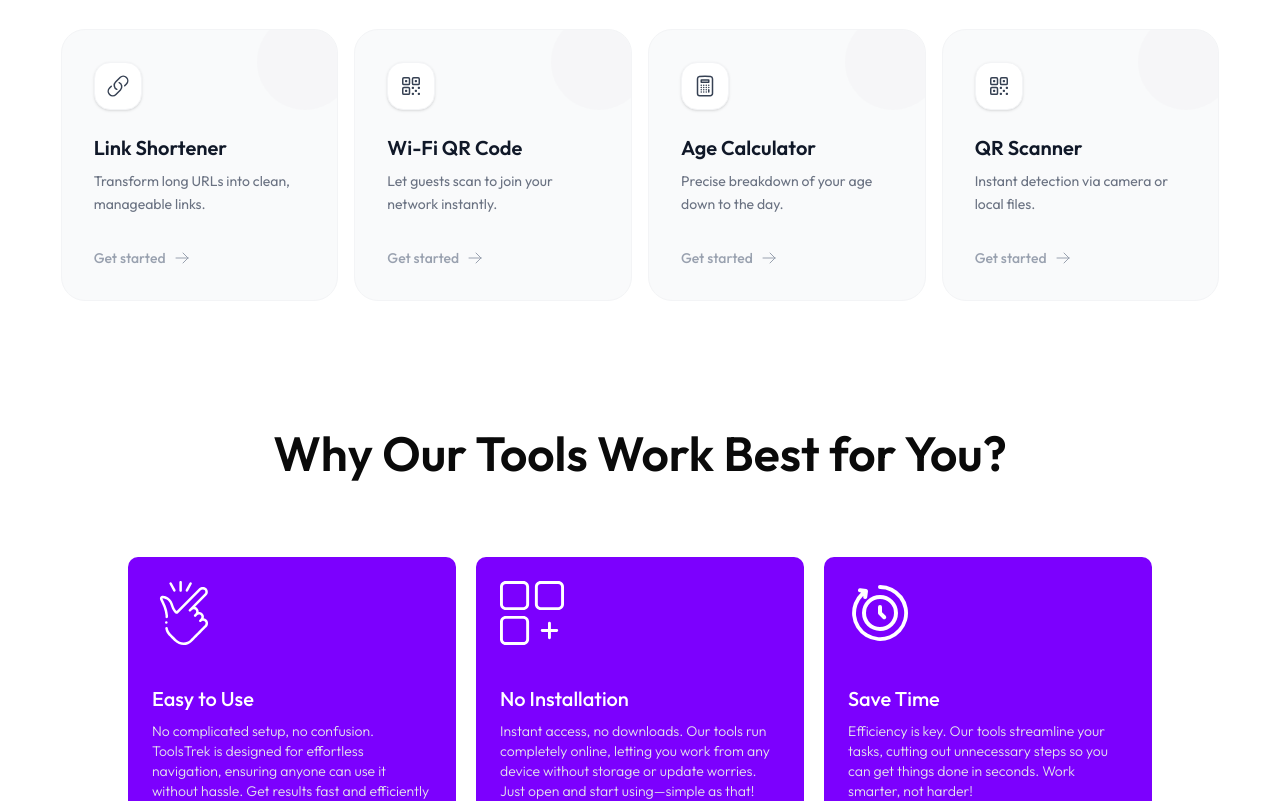
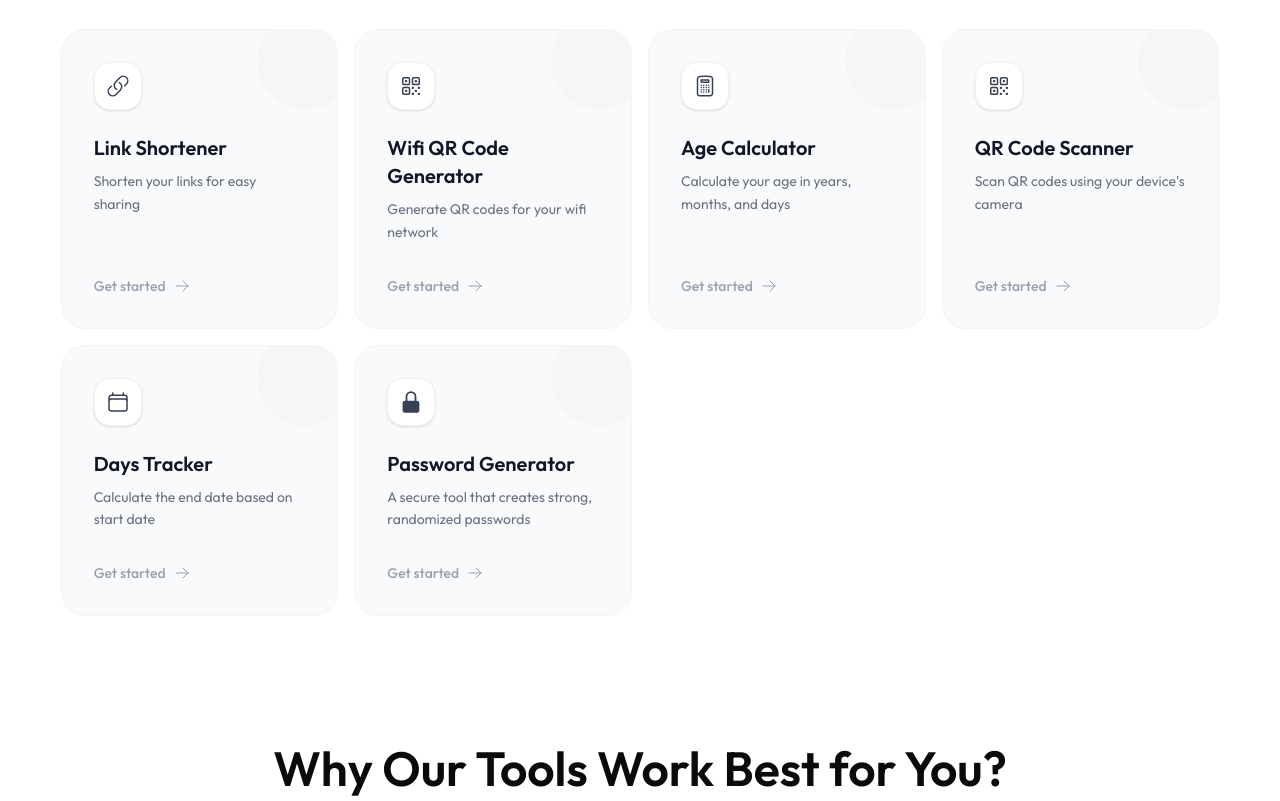
Before and after one commit to tasnimultas67/toolstrek, a Next.js app: page / in a window 1280 px wide. Shown: the part 980-1781 px from the top of the page. Built offline with nearby package versions, Linux system fonts and the light colour scheme.

Commit message:
feat: update tool descriptions and add new tools to HServices

```diff
--- a/app/tools-compo/HServices.js
+++ b/app/tools-compo/HServices.js
@@ -5,34 +5,48 @@ import {
   QrCodeIcon,
   CalculatorIcon,
   ArrowRightIcon,
+  CalendarIcon,
 } from "@heroicons/react/24/outline";
 import Link from "next/link";
 import { motion } from "framer-motion";
+import { LockClosedIcon } from "@heroicons/react/20/solid";
 
 const toolCards = [
   {
     title: "Link Shortener",
     link: "/tools/link-shortner",
-    description: "Transform long URLs into clean, manageable links.",
+    description: "Shorten your links for easy sharing",
     icon: LinkIcon,
   },
   {
-    title: "Wi-Fi QR Code",
+    title: "Wifi QR Code Generator",
     link: "/tools/wifi-qr",
-    description: "Let guests scan to join your network instantly.",
+    description: "Generate QR codes for your wifi network",
     icon: QrCodeIcon,
   },
   {
     title: "Age Calculator",
     link: "/tools/age-calculate",
-    description: "Precise breakdown of your age down to the day.",
+    description: "Calculate your age in years, months, and days",
     icon: CalculatorIcon,
   },
   {
-    title: "QR Scanner",
+    title: "QR Code Scanner",
     link: "/tools/qr-scanner",
-    description: "Instant detection via camera or local files.",
+    description: "Scan QR codes using your device's camera",
     icon: QrCodeIcon,
+  },
+  {
+    title: "Days Tracker",
+    link: "/tools/days-tracker",
+    description: "Calculate the end date based on start date",
+    icon: CalendarIcon,
+  },
+  {
+    title: "Password Generator",
+    link: "/tools/password-gen",
+    description: "A secure tool that creates strong, randomized passwords",
+    icon: LockClosedIcon,
   },
 ];
 
```
